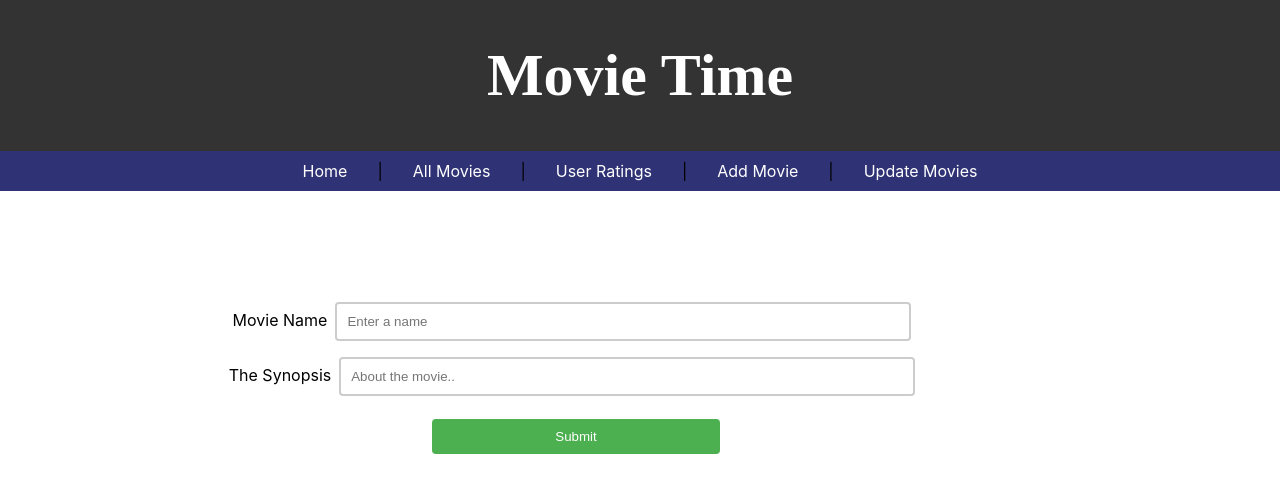
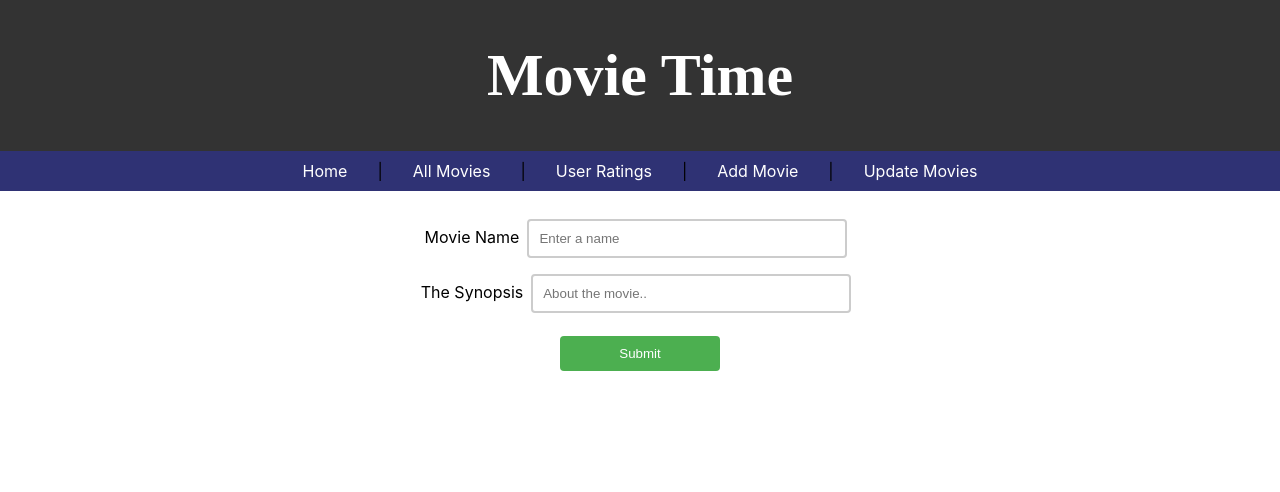
Before and after one commit to birajghosh6/ui-for-movie-catalog, a React (Create React App) app: page /addmovie in a window 1280 px wide. Shown: the top 492 px of the page. Built offline with nearby package versions, Linux system fonts and the light colour scheme; no server answers.

Commit message:
Added some styling

```diff
--- a/src/components/AddMovie.js
+++ b/src/components/AddMovie.js
@@ -22,8 +22,11 @@ export default class AddMovie extends Component {
     render() {
         return (
             <div style={{   textAlign: "center",
-                            width: '90%',
-                            marginTop: '8%'
+                            width: '50%',
+                            marginTop: '20px',
+                            marginLeft: 'auto',
+                            marginRight: 'auto',
+
                         }}>
                 <form onSubmit={this.onSubmitMovie}>
 
@@ -72,7 +75,7 @@ const inputStyle = {
     boxSizing: 'border-box',
     margin: '8px',
     padding: '10px',
-    width: '50%',
+    width: '50%'
 }
 
 const submitStyle = {
--- a/src/components/Home.js
+++ b/src/components/Home.js
@@ -3,7 +3,7 @@ import React from 'react'
 export default function Home() {
     return (
         <div style={homePageStyle}>
-            <h2 style={{color:"lightgrey"}}>This is the homepage. This webpage allows you to add
+            <h2 style={{color:"white", textShadow: '1px 1px 0px #000'}}>This is the homepage. This webpage allows you to add
                 movies and rate them according to your liking. You
                 may also update your previous ratings based on your
                 new interests. Hope you have a great time browsing
@@ -19,10 +19,11 @@ export default function Home() {
 }
 
 const homePageStyle = {
+    backgroundColor: '#7FD1E8',
     textAlign: 'center',
     fontSize: '30',
     fontStyle: 'italic',
-    lineHeight: '50px',
+    lineHeight: '43px',
     fontWeight: 'bold',
     padding: '10%'
 }
--- a/src/components/MovieItem.js
+++ b/src/components/MovieItem.js
@@ -3,9 +3,14 @@ import React, { Component } from 'react'
 export default class MovieItem extends Component {
     render() {
         return (
-            <div style={{backgroundColor: '#ADD8E6'}} key={this.props.movieItem.movieId} >
+            <div    style={{
+                        backgroundColor: '#DCC943',
+                        width: '70%',
+                        margin: 'auto'
+                    }}
+                    key={this.props.movieItem.movieId} >
                 <h3 style={{
-                    backgroundColor: "#2F3274",
+                    backgroundColor: "#2B1D12",
                     color:'#fff',
                     padding: '10px',
                     textAlign: 'center',
--- a/src/components/Movies.js
+++ b/src/components/Movies.js
@@ -4,10 +4,12 @@ import MovieItem from './MovieItem'
 export default class Movies extends Component {
 
     render() {
-        return this.props.movies.map(
+        return <div style={{}}>
+            {this.props.movies.map(
             movieItem => (
                 <MovieItem key={movieItem.movieId} movieItem= {movieItem} />
             )
-        )
+        )}
+        </div>
     }
 }
```
